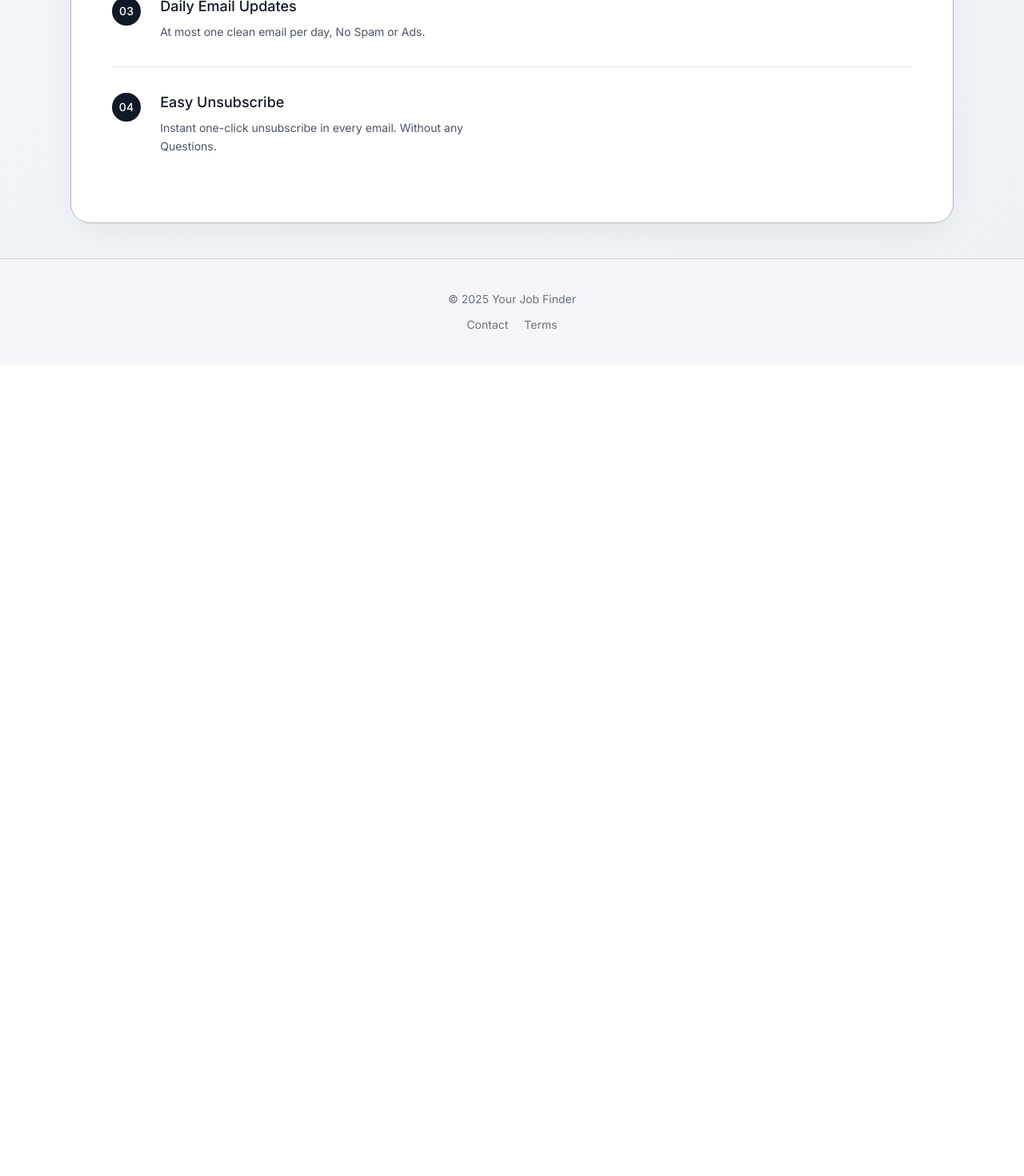
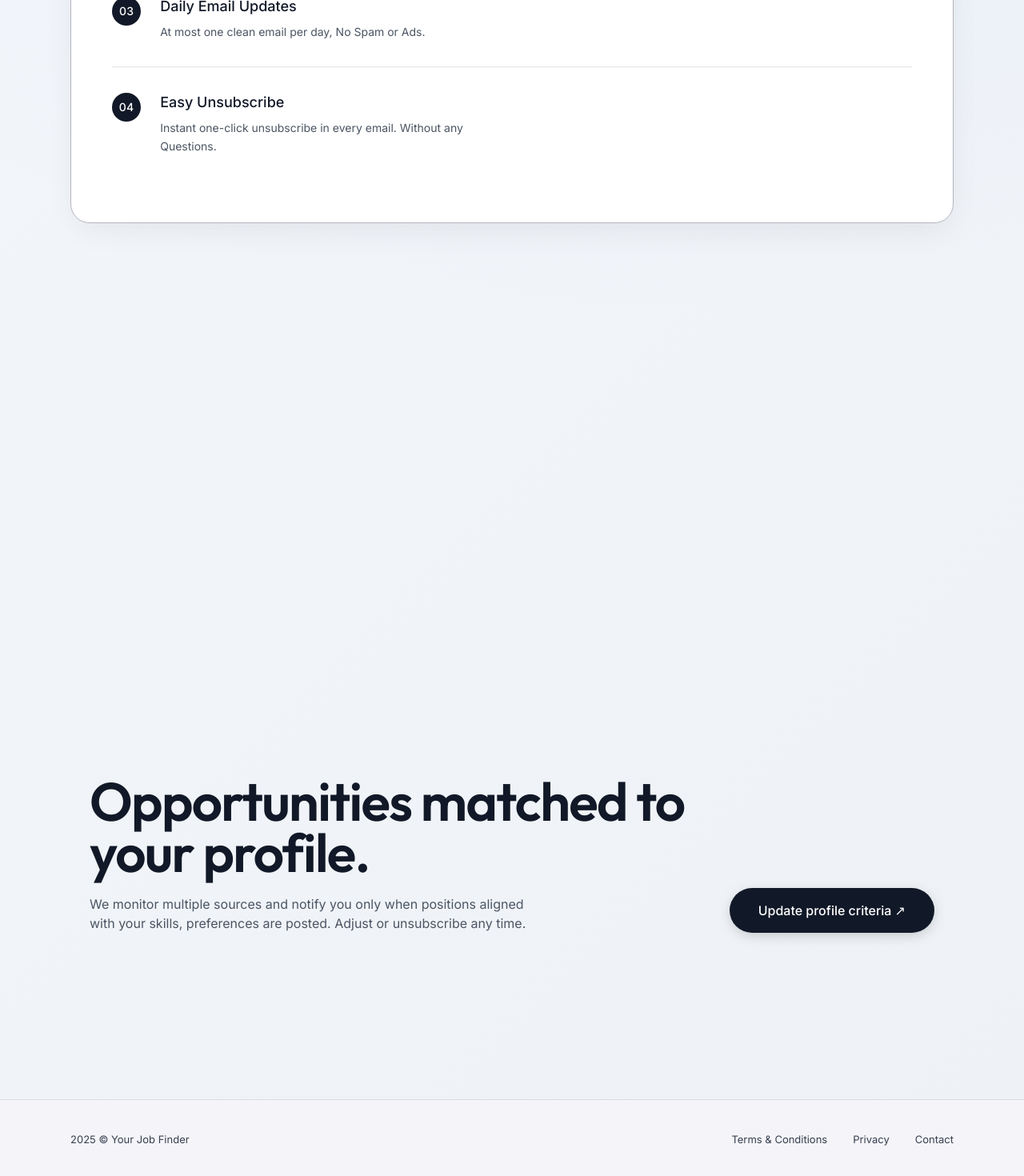
Before and after one commit to whoistahito/Job-Finder-Frontend, a React (Vite) app: page / in a window 1280 px wide. Shown: the part 2052-3522 px from the top of the page at 80% size. Before the commit the page ends 2508 px from the top, so only its background shows below. Built offline with nearby package versions, Linux system fonts and the light colour scheme; no server answers.

Commit message:
Add footer

```diff
--- /dev/null
+++ b/src/components/Footer.tsx
@@ -0,0 +1,22 @@
+import React from 'react';
+import {Link} from 'react-router-dom';
+
+export const Footer: React.FC = () => {
+    return (
+        <footer className="relative z-10 mt-32 bg-[#f5f4f8] border-t border-gray-300/80">
+            <div className="max-w-6xl mx-auto px-6 py-10">
+                <div
+                    className="flex flex-col md:flex-row md:items-center gap-4 md:gap-6 justify-between text-[13px] text-gray-700">
+                    <p className="order-2 md:order-1">{new Date().getFullYear()} © Your Job Finder</p>
+                    <nav className="flex flex-wrap items-center gap-x-8 gap-y-2 order-1 md:order-2">
+                        <Link to="/terms" className="hover:text-gray-900 transition-colors">Terms & Conditions</Link>
+                        <Link to="/terms" className="hover:text-gray-900 transition-colors">Privacy</Link>
+                        <Link to="/contact" className="hover:text-gray-900 transition-colors">Contact</Link>
+                    </nav>
+                </div>
+            </div>
+        </footer>
+    );
+};
+
+export default Footer;
--- a/src/components/JobSearchForm.tsx
+++ b/src/components/JobSearchForm.tsx
@@ -6,6 +6,7 @@ import {SuccessPopup} from './ui/SuccessPopup';
 import {ErrorPopup} from './ui/ErrorPopup';
 import {LocationInput} from './ui/LocationInput';
 import {useJobSearch} from '../hooks/useJobSearch';
+import {Footer} from './Footer';
 
 export const JobSearchForm: React.FC = () => {
   const {
@@ -44,18 +45,35 @@ export const JobSearchForm: React.FC = () => {
     useEffect(() => {
         if (!stackRef.current) return;
         const cards = Array.from(stackRef.current.querySelectorAll('.stack-card')) as HTMLElement[];
+
+        // Dynamic height calculation so last card releases before footer without huge spacer
+        const computeHeight = () => {
+            const vh = window.innerHeight;
+            if (!cards.length) return;
+            const totalCardsHeight = cards.reduce((sum, c) => sum + c.offsetHeight, 0);
+            const firstHeight = cards[0].offsetHeight;
+            // Allow first card to stick for one viewport, then scroll through remaining content
+            const target = firstHeight + (totalCardsHeight - firstHeight) + (vh - firstHeight * 0.6);
+            stackRef.current?.style.setProperty('--stack-height', `${target}px`);
+        };
+        computeHeight();
+        const ro = new ResizeObserver(computeHeight);
+        cards.forEach(c => ro.observe(c));
+        window.addEventListener('resize', computeHeight);
+
         const observer = new IntersectionObserver((entries) => {
-            entries.forEach(entry => {
+            entries.forEach((entry) => {
                 const el = entry.target as HTMLElement;
-                if (entry.isIntersecting) {
-                    el.classList.add('is-active');
-                } else {
-                    el.classList.remove('is-active');
-                }
+                if (entry.isIntersecting) el.classList.add('is-active'); else el.classList.remove('is-active');
             });
-        }, {threshold: 0.55});
+        }, {threshold: 0.55, rootMargin: '0px 0px -10% 0px'});
         cards.forEach(c => observer.observe(c));
-        return () => observer.disconnect();
+
+        return () => {
+            observer.disconnect();
+            ro.disconnect();
+            window.removeEventListener('resize', computeHeight);
+        };
     }, []);
 
   return (
@@ -262,12 +280,13 @@ export const JobSearchForm: React.FC = () => {
                                   <h2>How it works</h2>
                                   <div className="stack-line"/>
                                   <div className="stack-grid">
-                              {[
-                                  {t: 'Define', d: 'Tell us the role & boundaries that matter.'},
-                                  {t: 'Monitor', d: 'We continuously watch credible sources.'},
-                                  {t: 'Filter', d: 'Noise & weak matches are removed upstream.'},
-                                  {t: 'Deliver', d: 'Only a concise email when a real fit appears.'},
-                              ].map(s => (
+                                      {[{t: 'Define', d: 'Tell us the role & boundaries that matter.'}, {
+                                          t: 'Monitor',
+                                          d: 'We continuously watch credible sources.'
+                                      }, {t: 'Filter', d: 'Noise & weak matches are removed upstream.'}, {
+                                          t: 'Deliver',
+                                          d: 'Only a concise email when a real fit appears.'
+                                      }].map(s => (
                                   <div key={s.t} className="stack-grid-item">
                                       <h3>{s.t}</h3>
                                       <p>{s.d}</p>
@@ -279,24 +298,19 @@ export const JobSearchForm: React.FC = () => {
                                   <h2>Why us</h2>
                                   <div className="stack-line"/>
                                   <div className="stack-benefits">
-                                      {[
-                                          {
+                                      {[{
                                           title: 'Your Privacy Matters',
                                           desc: 'Your data stays private. We never sell or rent your personal information.'
-                                          },
-                                          {
+                                      }, {
                                           title: 'AI‑Powered Matching',
                                           desc: 'Semantics > keywords: We look at job titles and requirements to find a job that fits.'
-                                          },
-                                          {
+                                      }, {
                                           title: 'Daily Email Updates',
                                           desc: 'At most one clean email per day, No Spam or Ads.'
-                                          },
-                                          {
+                                      }, {
                                           title: 'Easy Unsubscribe',
                                           desc: 'Instant one-click unsubscribe in every email. Without any Questions.'
-                                          },
-                                      ].map((b, i) => (
+                                      }].map((b, i) => (
                                           <div key={b.title} className="stack-benefit">
                                               <div className="stack-badge">{String(i + 1).padStart(2, '0')}</div>
                                               <div>
@@ -309,17 +323,30 @@ export const JobSearchForm: React.FC = () => {
                               </article>
                           </div>
                       </div>
+                      {/* Slim CTA divider section */}
+                      <div className="stack-cta" aria-label="Call to action">
+                          <div className="stack-cta-inner">
+                              <div className="stack-cta-left">
+                                  <h2 className="stack-cta-title">Opportunities matched to your profile.</h2>
+                                  <p className="stack-cta-sub">We monitor multiple sources and notify you only when
+                                      positions aligned with your skills, preferences are posted. Adjust or unsubscribe
+                                      any time.</p>
+                              </div>
+                              <div className="stack-cta-right">
+                                  <button onClick={() => {
+                                      const el = document.getElementById('subscription-form');
+                                      if (el) el.scrollIntoView({behavior: 'smooth'});
+                                  }} className="stack-cta-primary" aria-label="Update your profile criteria">Update
+                                      profile criteria ↗
+                                  </button>
+                              </div>
+                          </div>
+                          <div className="stack-cta-divider"/>
                       </div>
                   </div>
               </div>
-          {/* Footer */}
-          <footer className="mt-auto text-center text-gray-500 py-10 border-t border-gray-300 bg-[#f5f4f8]">
-              <p className="text-sm">&copy; {new Date().getFullYear()} Your Job Finder</p>
-              <div className="flex justify-center space-x-5 mt-3 text-sm">
-                  <a href="/contact" className="hover:text-gray-700">Contact</a>
-                  <a href="/terms" className="hover:text-gray-700">Terms</a>
           </div>
-        </footer>
+          <Footer/>
       </main>
   );
 };
--- a/src/index.css
+++ b/src/index.css
@@ -149,6 +149,46 @@
 
     .benefit-desc {
         @apply text-sm text-gray-600 leading-relaxed mt-2 max-w-md;
+    }
+
+    /* Remove old bridge panel styles (no longer used) */
+    /* .stack-bridge ... (removed) */
+    /* Slim CTA divider (between last card and footer) */
+    .stack-cta {
+        @apply relative max-w-6xl mx-auto w-full px-6;
+    }
+
+    .stack-cta-inner {
+        @apply flex flex-col md:flex-row md:items-end justify-between gap-10 md:gap-14;
+    }
+
+    .stack-cta-left {
+        @apply flex-1;
+    }
+
+    .stack-cta-title {
+        @apply font-outfit font-semibold tracking-tight text-[clamp(2.4rem,6vw,4.2rem)] leading-[0.95] text-gray-900;
+    }
+
+    .stack-cta-sub {
+        @apply mt-5 text-sm md:text-base leading-relaxed text-gray-600 max-w-xl;
+    }
+
+    .stack-cta-right {
+        @apply shrink-0 flex items-start md:items-end;
+    }
+
+    .stack-cta-primary {
+        @apply inline-flex items-center gap-2 px-9 py-4 rounded-full bg-gray-900 text-white text-sm md:text-base font-medium hover:bg-black transition-colors shadow-[0_4px_18px_-4px_rgba(0,0,0,0.25)];
+    }
+
+    /* Old classes retained for safety but can be removed if unused */
+    .stack-cta-actions {
+        display: none;
+    }
+
+    .stack-cta-btn {
+        display: none;
     }
 }
 
@@ -326,11 +366,15 @@
 
     .stack-wrapper {
         position: relative;
+        --stack-count: 2; /* number of sticky cards */
+        --stack-extra: 60vh; /* increased extra scroll room so last card releases before footer */
+        margin-bottom: 6rem; /* space before footer */
     }
 
     .stack-spacer {
         position: relative;
-        height: 140vh;
+        /* Use dynamic height if JS sets --stack-height, otherwise fallback */
+        height: var(--stack-height, calc(var(--stack-count) * 100vh + var(--stack-extra)));
     }
 
     .stack-card {
@@ -344,8 +388,8 @@
         flex-direction: column;
         gap: 2.5rem;
         --shift: calc(var(--i) * 28px);
-        transform: translateY(var(--shift)) scale(.96);
-        transition: transform .7s cubic-bezier(.22, .61, .36, 1), box-shadow .7s, background-color .7s, border-color .7s;
+        transform: translate3d(0, var(--shift), 0) scale(.965);
+        transition: transform .55s cubic-bezier(.22, .61, .36, 1), box-shadow .55s, background-color .55s, border-color .55s;
         will-change: transform;
     }
 
@@ -482,4 +526,15 @@
     .chip-toggle {
         @apply text-[11px] font-medium uppercase tracking-wide text-gray-600 hover:text-gray-900 transition-colors;
     }
+
+    .stack-wrapper.release-stack .stack-card {
+        position: relative; /* stops sticking */
+        top: auto;
+        transform: none !important;
+        box-shadow: 0 4px 18px -6px rgba(0, 0, 0, .07); /* subtle settled shadow */
+    }
+
+    .stack-wrapper.release-stack .stack-card + .stack-card {
+        margin-top: 3rem;
+    }
 }
```
Lines whose indentation alone changed are shown as unchanged.
